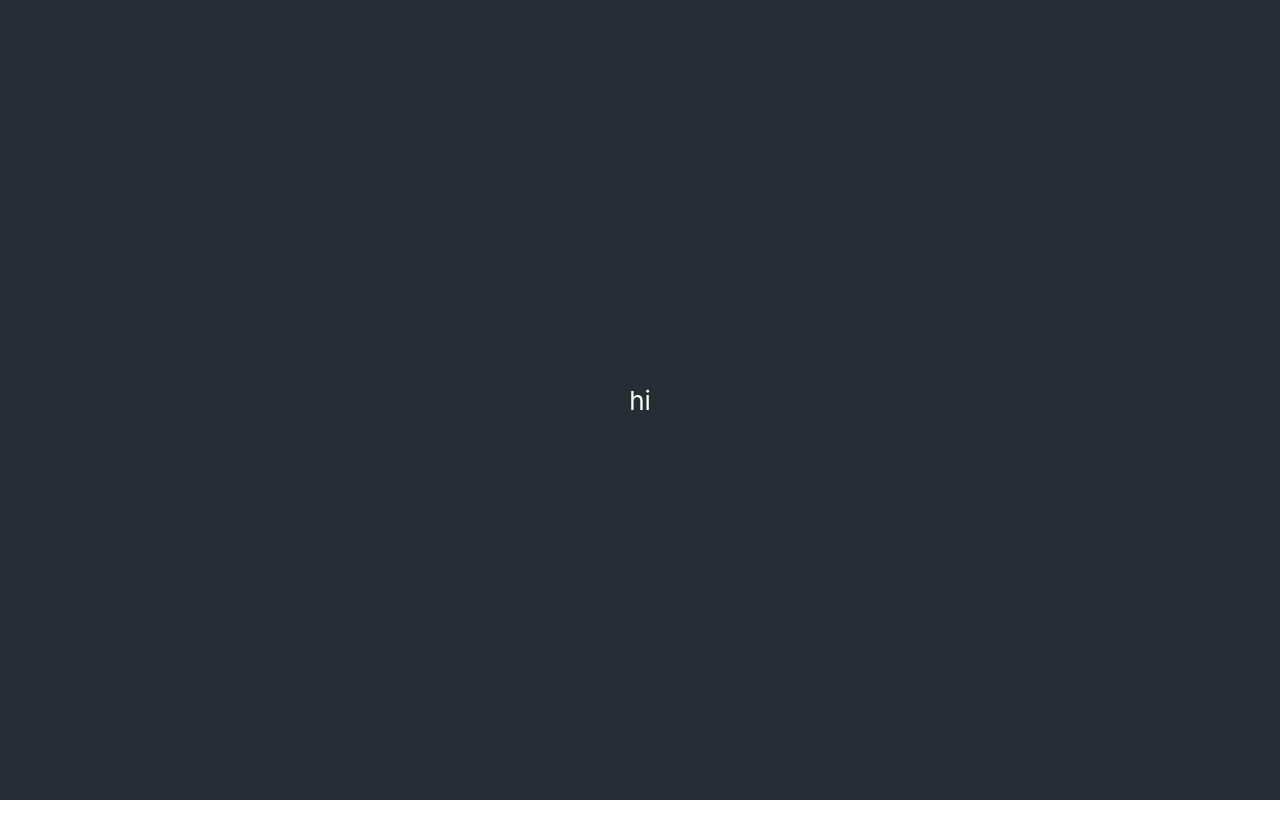
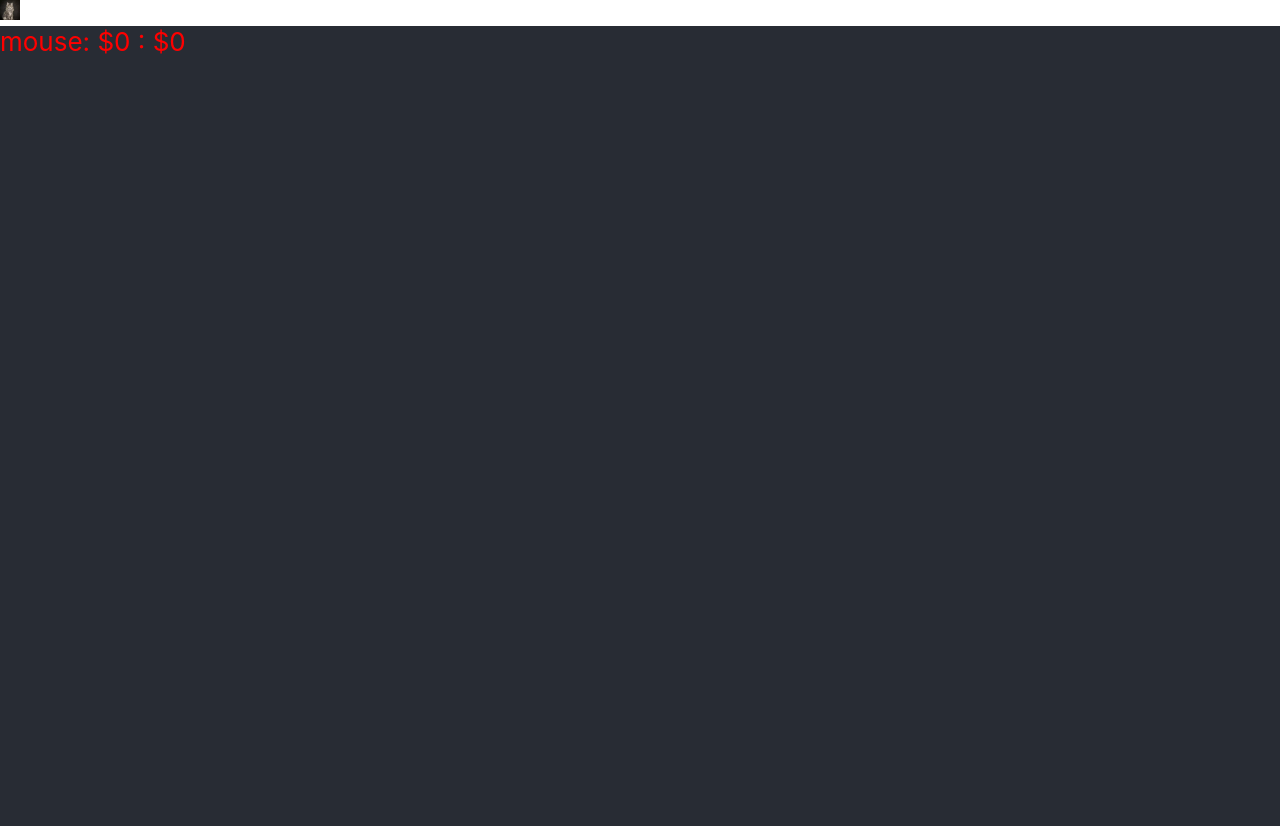
Before and after one commit to lixingyang-lxy/react-test, a React (Create React App) app: page / in a window 1280 px wide. Before the commit the page ends 800 px from the top, so only its background shows below. Built offline with nearby package versions, Linux system fonts and the light colour scheme.

Commit message:
鼠标位置动态跟踪组件 1. props render

```diff
--- a/src/App.js
+++ b/src/App.js
@@ -1,10 +1,24 @@
 import '../src/css/App.css';
+import img from '../src/img/cat.png';
+
+import Mouse from "../src/components/Mouse";
 
 function App() {
   return (
-    <div className="App">
+    <div>
       <header className="App-header">
-        hi
+        <Mouse render={(mouse) => {
+          return <p className="mouse">mouse: ${mouse.x} : ${mouse.y}</p>
+        }}/>
+        <Mouse render={(mouse) => {
+          return <img src={img} alt="小花猫" style={{
+            position: 'absolute',
+            top: mouse.y,
+            left: mouse.x,
+            width: '20px',
+            height: '20px'
+          }}/>
+        }}/>
       </header>
     </div>
   );
--- /dev/null
+++ b/src/components/Mouse.jsx
@@ -0,0 +1,28 @@
+import { Component } from "react";
+import PropTypes from 'prop-types';
+
+class Mouse extends Component {
+  state = {
+    x: 0,
+    y: 0
+  }
+
+  render() {
+    return this.props.render(this.state)
+  }
+  handleMouseMove = e => {
+    this.setState({
+      x: e.clientX,
+      y: e.clientY
+    })
+  }
+  componentDidMount() {
+    window.addEventListener('mousemove', this.handleMouseMove)
+  }
+}
+
+Mouse.propTypes = {
+  render: PropTypes.func.isRequired
+}
+
+export default Mouse
--- a/src/css/App.css
+++ b/src/css/App.css
@@ -16,10 +16,10 @@
 .App-header {
   background-color: #282c34;
   min-height: 100vh;
-  display: flex;
+  /* display: flex;
   flex-direction: column;
   align-items: center;
-  justify-content: center;
+  justify-content: center; */
   font-size: calc(10px + 2vmin);
   color: white;
 }
@@ -36,3 +36,8 @@
     transform: rotate(360deg);
   }
 }
+
+
+.mouse {
+  color: red;
+}
```
Also changed, not shown: src/img/cat.png (added).
